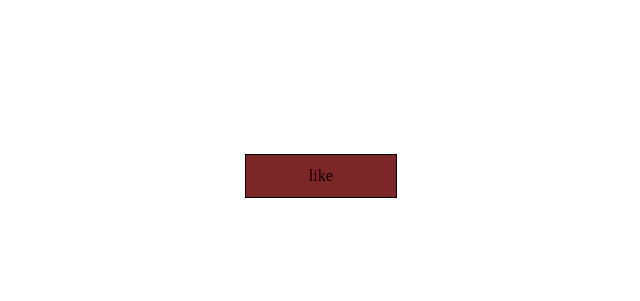
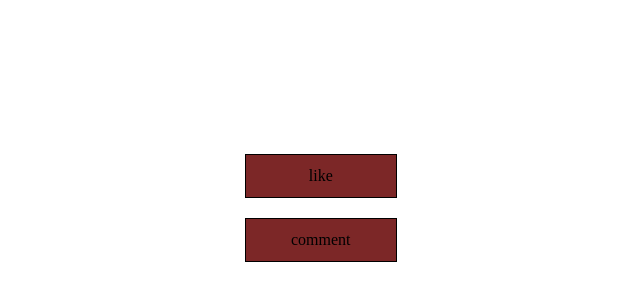
Before and after one commit to dorinengabdoh/three-buttons, a plain HTML site: page index.html in a window 1280 px wide. Shown: the part 24-325 px from the top of the page, without its empty margins (332-972 px from the left). Drawn offline with Linux system fonts and the light colour scheme.

Commit message:
second commit

```diff
--- a/index.html
+++ b/index.html
@@ -9,6 +9,8 @@
  <body>
      <div class="button">
         <a class="like" href="#"><span></span>like</a>
+        <a class="like" href="#"><span></span>comment</a>
+
 
      </div>
 
```
